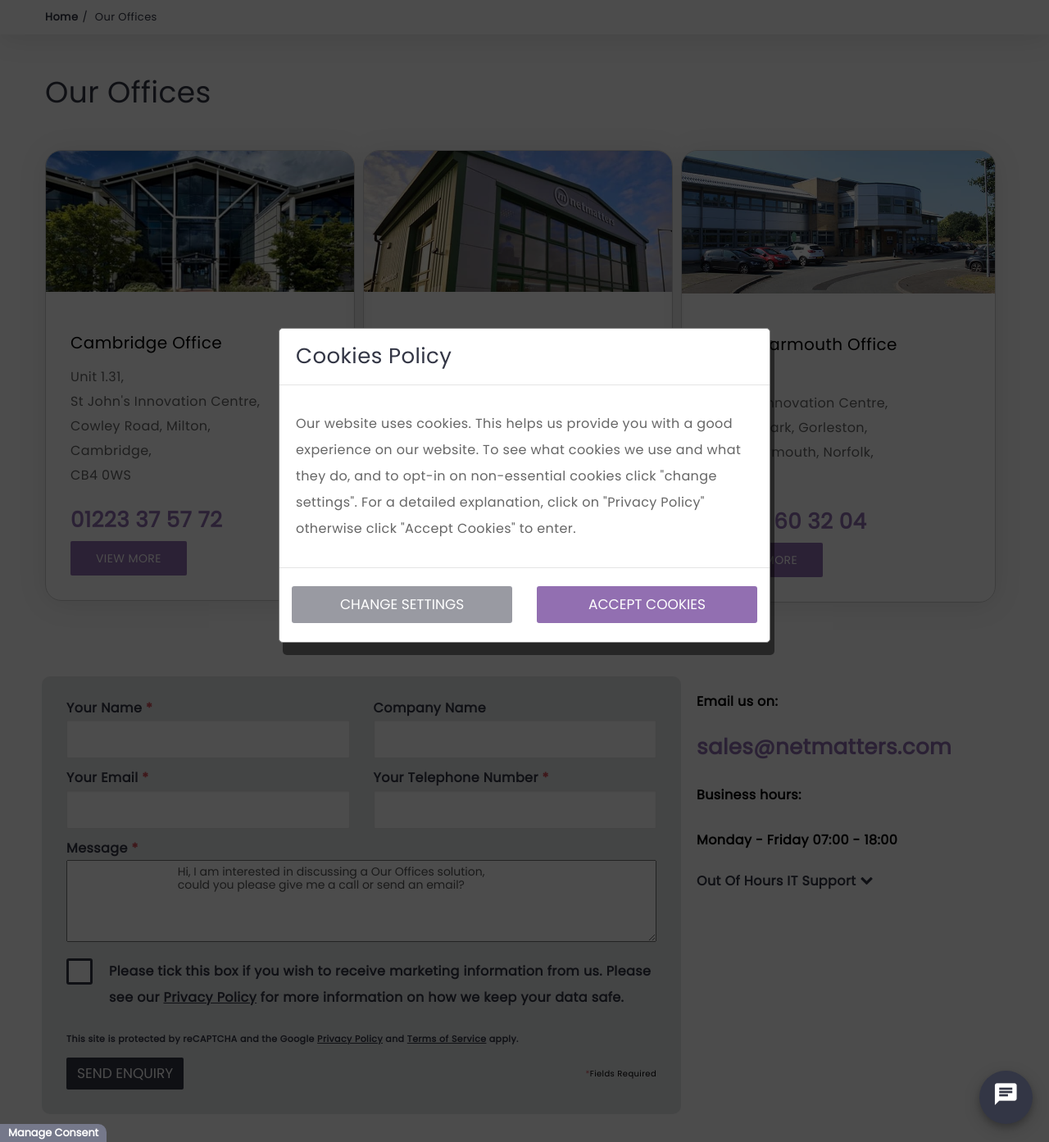
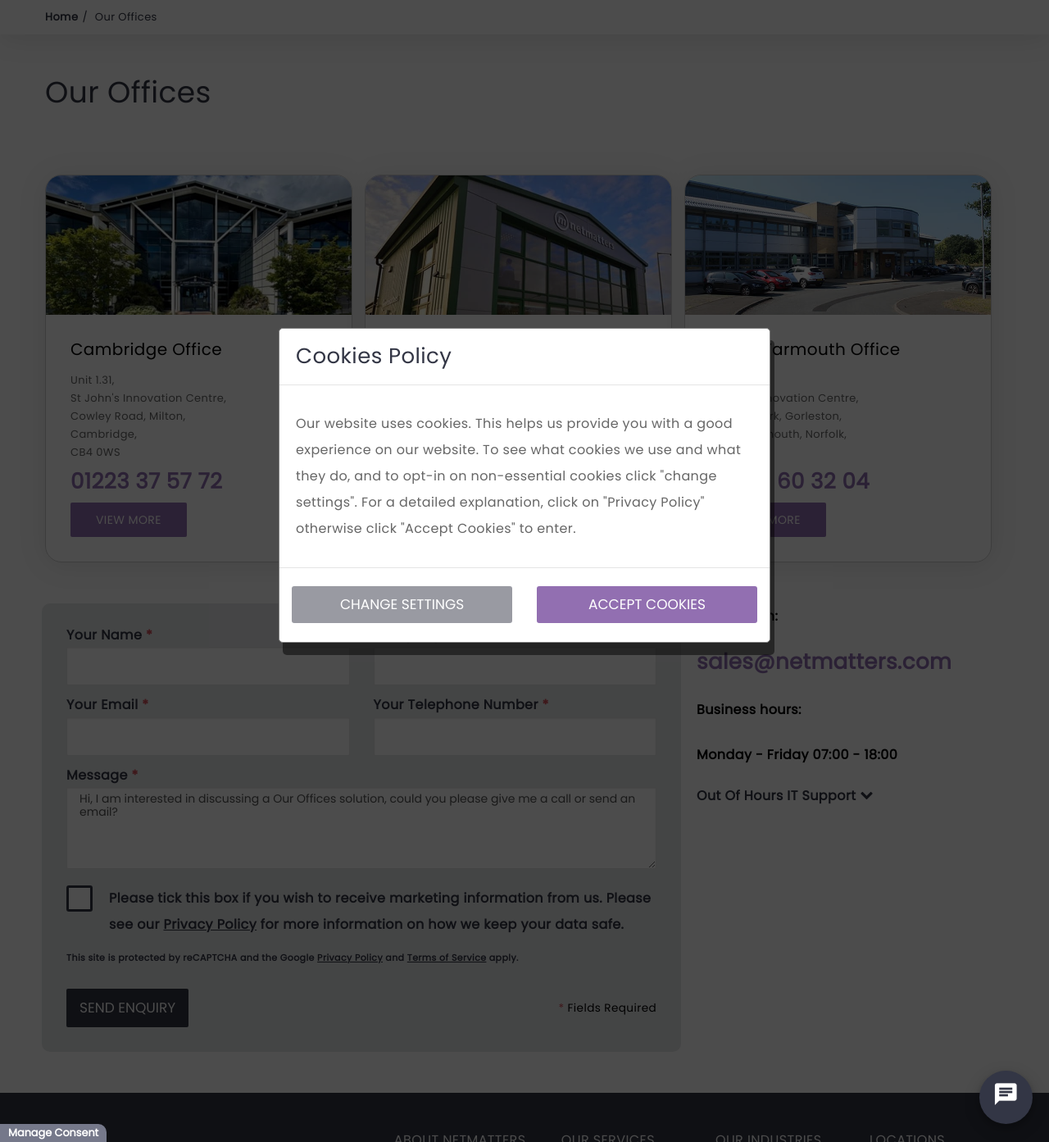
Before and after one commit to ChristopherMorriss/Netmatters-Website-Clone-ChristopherMorriss, a PHP site: page /contact-us.php in a window 1280 px wide. Shown: the part 209-1602 px from the top of the page at 82% size. Run offline with PHP 8.4, Linux system fonts and the light colour scheme; some web fonts are replaced.

Commit message:
Further improvements to styling
Also added more information to README and moved phpenv.php to the php folder and resolved any issues caused by this movement

```diff
--- a/contact-us.php
+++ b/contact-us.php
@@ -8,7 +8,7 @@
         <link href="css/slick.css" rel="stylesheet">
         <link href="css/slick-theme.css" rel="stylesheet">
         <link href="css/style.css" rel="stylesheet">
-        <?php include "phpenv.php" ?>
+        <?php include "php/phpenv.php" ?>
     <title>Full Service Digital Agency | Cambridgeshire &amp; Norfolk | Netmatters</title>
     </head>
 
@@ -40,11 +40,11 @@
                 <div class="infor">
                     <div class="office-address-1 office-box">
                         <div class="office-img">
-                            <a><img src="img/cambridge.jpg" alt="Cambridge Office"></a>
+                            <a href="#"><img src="img/cambridge.jpg" alt="Cambridge Office"></a>
                         </div>
                         <div class="office-content">
                             <h2>Cambridge Office</h2>
-                            <p>
+                            <p class="address">
                                 Unit 1.31,<br>
                                 St John's Innovation Centre,<br>
                                 Cowley Road, Milton,<br>
@@ -59,11 +59,11 @@
                 <div class="infor">
                     <div class="office-address-2 office-box">
                         <div class="office-img">
-                            <a><img src="img/wymondham.jpg" alt="Wymondham Office"></a>
+                            <a href="#"><img src="img/wymondham.jpg" alt="Wymondham Office"></a>
                         </div>
                         <div class="office-content">
                             <h2>Wymondham Office</h2>
-                            <p>
+                            <p class="address">
                                 Unit 15,<br>
                                 Penfold Drive,<br>
                                 Gateway 11 Business Park,<br>
@@ -75,13 +75,14 @@
                         </div>
                     </div>
                 </div>
+                <div class="infor">
                     <div class="office-address-3 office-box">
                         <div class="office-img">
-                        <a><img src="img/yarmouth-2.jpg" alt="Great Yarmouth Office"></a>
+                            <a href="#"><img src="img/yarmouth-2.jpg" alt="Great Yarmouth Office"></a>
                         </div>
                         <div class="office-content">
                             <h2>Great Yarmouth Office</h2>
-                        <p>
+                            <p class="address">
                                 Suite F23,<br>
                                 Beacon Innovation Centre,<br>
                                 Beacon Park, Gorleston,<br>
@@ -93,7 +94,8 @@
                         </div>
                     </div>
                 </div>
-        <div class="container section">
+            </div>
+        <div class="container section form_for_contact">
             <div class="flex-enquiry">
                 <div id="active-hours">
                     <div class="bold-contacts">
@@ -162,9 +164,7 @@
                         </div>
                         <div class="form-section">
                             <label for="message">Message<span class="red-asterix"> *</span></label>
-                            <textarea id="message" name="message" oninput="validInput()">
-                                Hi, I am interested in discussing a Our Offices solution,
-                                could you please give me a call or send an email?
+                            <textarea id="message" name="message" oninput="validInput()">Hi, I am interested in discussing a Our Offices solution, could you please give me a call or send an email?
                             </textarea>
                         </div>
                         <div class="form-section">
@@ -179,12 +179,12 @@
                                 </span>
                             </label>
                         </div>
-                        <div class="form-section">
+                        <div class="form-section captcha">
                             <span class="reCAPTCHA">This site is protected by reCAPTCHA and the Google <a href="#" class="perma-underline">Privacy Policy</a> and <a href="#" class="perma-underline">Terms of Service</a> apply.</span>
                         </div>
                         <div class="enquiry-field">
                             <button class="btn" id="send-enquiry">Send Enquiry</button>
-                            <small><span class="red-asterix"> *</span>Fields Required</small>
+                            <small class="required-note"><span class="red-asterix"> *</span> Fields Required</small>
                         </div>
                     </div>
                 </form>
--- a/css/style.css
+++ b/css/style.css
@@ -2622,12 +2622,9 @@
   font-weight: 400;
 }
 
-.office-addresses {
-  margin-bottom: 40px;
-}
 .office-addresses p {
   color: #666;
-  margin: 0 0 10px;
+  margin: 0 0 10px !important;
 }
 @media (min-width: 994px) {
   .office-addresses {
@@ -2638,7 +2635,6 @@
 .office-box {
   margin-bottom: 30px;
   overflow: auto;
-  margin-right: 10px;
   border: 1px #cccccc solid;
   box-shadow: 0 3px 35px rgba(0, 0, 0, 0.1);
   border-radius: 20px;
@@ -2678,6 +2674,7 @@
 
 .office-content {
   padding: 30px;
+  margin-top: -20px;
 }
 .office-content a.purple-btn {
   padding: 10px 30px;
@@ -2748,6 +2745,11 @@
   padding: 5px 15px;
   font-size: 14px;
   color: #555;
+  border-color: #cccccc;
+  background-color: #FFFFFF;
+  border: 1px solid #e5e5e5;
+  border-radius: 2px;
+  box-shadow: inset 0 1px 1px rgba(0, 0, 0, 0.075);
 }
 textarea:focus {
   border-color: #5bc0de;
@@ -2758,6 +2760,8 @@
 #send-enquiry {
   color: #FFFFFF;
   font-size: 1.063rem;
+  line-height: 35px !important;
+  padding: 5px 15px !important;
   background-color: #333645;
 }
 #send-enquiry:hover {
@@ -2820,6 +2824,7 @@
 
 .bold-contacts {
   font-weight: 600;
+  margin-top: -15px;
 }
 
 .flex-form {
@@ -2946,6 +2951,36 @@
 
 .invisible-box {
   display: none;
+}
+
+.address {
+  font-size: 0.8125rem;
+  line-height: 1.375rem !important;
+  font-weight: 400;
+  margin-bottom: 15px;
+}
+
+.infor {
+  margin-top: 30px;
+  padding-right: 15px;
+}
+
+.form_for_contact {
+  padding-top: 0px;
+}
+@media (min-width: 1260px) {
+  .form_for_contact {
+    padding-top: 50px;
+  }
+}
+
+.captcha {
+  margin-bottom: 30px;
+  margin-top: -10px;
+}
+
+.required-note {
+  font-size: 85%;
 }
 
 #fixed-consent {
--- a/index.php
+++ b/index.php
@@ -7,7 +7,7 @@
         <link href="css/slick.css" rel="stylesheet">
         <link href="css/slick-theme.css" rel="stylesheet">
         <link href="css/style.css" rel="stylesheet">
-        <?php include "phpenv.php" ?>
+        <?php include "php/phpenv.php" ?>
     <title>Full Service Digital Agency | Cambridgeshire &amp; Norfolk | Netmatters</title>
     </head>
 
--- a/php/connection.php
+++ b/php/connection.php
@@ -1,6 +1,6 @@
 <?php
 //Connection for the localhost
-include "phpenv.php";
+include "php/phpenv.php";
 try{
     $db = new PDO("mysql:host=localhost;dbname=netmatters_php;port=3306","root","");
     $db->setAttribute(PDO::ATTR_ERRMODE,PDO::ERRMODE_EXCEPTION);
--- a/php/function.php
+++ b/php/function.php
@@ -1,5 +1,5 @@
 <?php
-    include "phpenv.php";
+    include "php/phpenv.php";
     function add_enquiry($name,$company,$telephone,$email,$message,$marketing){
         include "php/connection.php"; //Stops working here
         $sql ='INSERT INTO enquiries(your_name, company, telephone, email, your_message, marketing) VALUES (?,?,?,?,?,?)';
--- /dev/null
+++ b/php/phpenv.php
@@ -0,0 +1,5 @@
+<?php
+            require_once realpath(__DIR__ . "/../vendor/autoload.php");
+            use Dotenv\Dotenv;
+            $dotenv = Dotenv::createImmutable(__DIR__ . '/../');
+            $dotenv->load();?>
--- a/scss/layout/_contact-us.scss
+++ b/scss/layout/_contact-us.scss
@@ -66,10 +66,10 @@
 }
 
 .office-addresses{
-    margin-bottom: 40px;
+    //margin-bottom: 40px;
     p{
         color: $article-text;
-        margin: 0 0 10px;
+        margin: 0 0 10px !important;
     }
     @include media(large){
         display: flex;
@@ -85,7 +85,6 @@
         margin-bottom: 0px;
     }
     overflow: auto; //Removes the top corners of the office images
-    margin-right: 10px;
     border: 1px $border_grey solid;
     box-shadow: 0 3px 35px rgba(0, 0, 0, .1);
     border-radius: 20px;
@@ -120,6 +119,7 @@
 
 .office-content{
     padding: 30px;
+    margin-top: -20px;
     a.purple-btn{
         padding: 10px 30px;
     }
@@ -192,6 +192,11 @@
     padding: 5px 15px;
     font-size: 14px;
     color: #555;
+    border-color: #cccccc;
+    background-color: #FFFFFF;
+    border: 1px solid #e5e5e5;
+    border-radius: 2px;
+    box-shadow: inset 0 1px 1px rgba(0, 0, 0, 0.075);
     &:focus{
         border-color: #5bc0de;
         outline: 0;
@@ -202,6 +207,8 @@
 #send-enquiry{
     color: $white;
     font-size: 1.063rem;
+    line-height: 35px !important;
+    padding: 5px 15px !important;
     @include hover($background_black,$send-enquiry);
 }
 
@@ -261,6 +268,7 @@
 
 .bold-contacts{
     font-weight: 600;
+    margin-top: -15px;
 }
 
 .flex-form{
@@ -390,3 +398,31 @@
 .invisible-box{
     display: none;
 }
+
+.address{
+    font-size: .8125rem;
+    line-height: 1.375rem !important;
+    font-weight: 400;
+    margin-bottom: 15px;
+}
+
+.infor{
+    margin-top: 30px;
+    padding-right: 15px;
+}
+
+.form_for_contact{
+    padding-top: 0px;
+    @include media(x-large){
+        padding-top: 50px;
+    }
+}
+
+.captcha{
+    margin-bottom: 30px;
+    margin-top: -10px;
+}
+
+.required-note{
+    font-size: 85%;
+}
```
Also changed, not shown: js/main.js (+1 -7 lines), README.md, 1 other file. Lines whose indentation alone changed are shown as unchanged.
